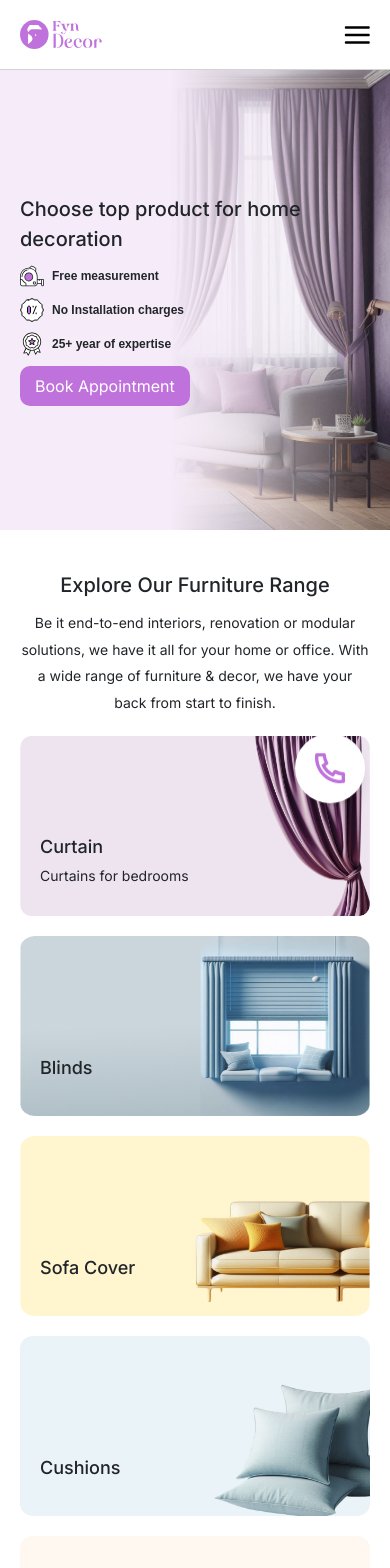
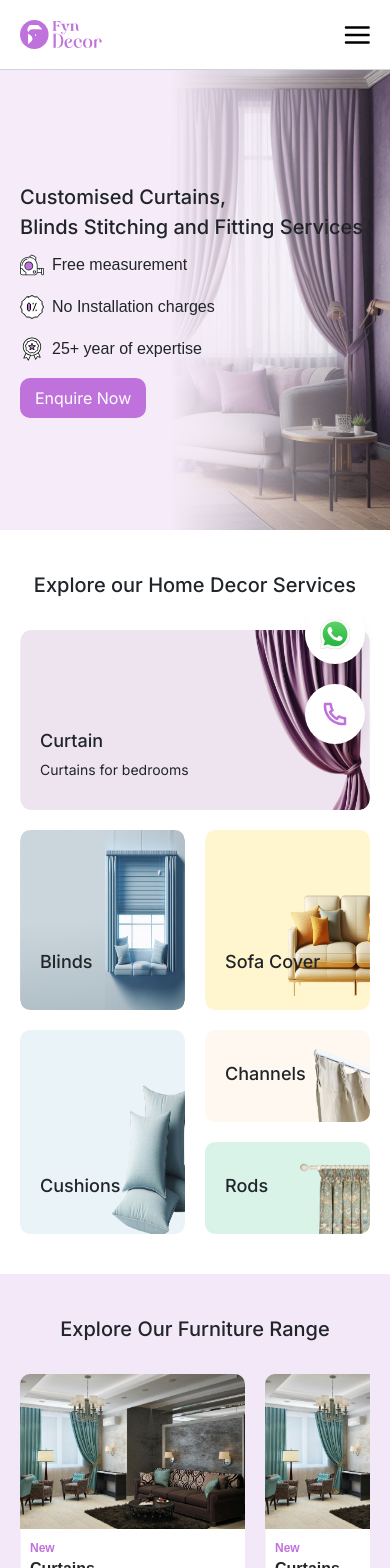
Before and after one commit to rdeepesh/fyndecor-web, a Next.js app: page / in a window 390 px wide. Shown: the top 1568 px of the page. Built offline with nearby package versions, Linux system fonts and the light colour scheme.

Commit message:
fix- mobile/ desktop design change

```diff
--- a/src/app/components/ExploreOurFurnitureRange.tsx
+++ b/src/app/components/ExploreOurFurnitureRange.tsx
@@ -3,20 +3,19 @@ import React from "react";
 const ExploreOurFurnitureRange = () => {
   return (
     <section className="explore__our__furniture__section">
-      <h2>Explore Our Furniture Range</h2>
-      <p>
-        Be it end-to-end interiors, renovation or modular solutions, we have it
-        all for your home or office. With a wide range of furniture & decor, we
-        have your back from start to finish.
+      <h2>Explore our Home Decor Services</h2>
+      <p className="mobile_hide">
+
+Enjoy our expert services to improve the decor of your home. We offer professional installation and perfect crafting for everything. Easily transform your environment with our customized solutions.
       </p>
       <div className="furniture__cards">
         <div className="fancy__card card1">
           <div className="content">
             <h5>Curtain</h5>
             <p>
-              Our team of interior designers have put together ideas across
-              kitchen, bedroom, living room and more, to help you pick a design
-              that will best suit your home interior requirements.
+
+You will get our service in so many ways to decorate your home with Curtains: curtains for bedroom
+, curtain for window, curtain in living room and more.
             </p>
             <p className="mob__p">Curtains for bedrooms</p>
           </div>
@@ -25,8 +24,7 @@ const ExploreOurFurnitureRange = () => {
           <div className="content">
             <h5>Blinds</h5>
             <p>
-              Our team of interior designers have put together ideas across
-              kitchen, bedroom, living room
+          Decorate your home with Blinds- blinds on window, roman blind, zebra blind, roller blind and more.
             </p>
           </div>
         </div>
@@ -34,8 +32,7 @@ const ExploreOurFurnitureRange = () => {
           <div className="content">
             <h5>Sofa Cover</h5>
             <p>
-              Our team of interior designers have put together ideas across
-              kitchen, bedroom, living room
+            Our experts will create a gorgeous cover for your sofa based on the sample you supply.
             </p>
           </div>
         </div>
@@ -45,8 +42,7 @@ const ExploreOurFurnitureRange = () => {
           <div className="content">
             <h5>Cushions</h5>
             <p>
-              Our team of interior designers have put together ideas across
-              kitchen, bedroom, living room and more,
+            Our experts will create a gorgeous cushion cover for your cushion based on the sample you supply.
             </p>
           </div>
         </div>
@@ -54,8 +50,7 @@ const ExploreOurFurnitureRange = () => {
           <div className="content">
             <h5>Channels</h5>
             <p>
-              Our team of interior designers have put together ideas across
-              kitchen, bedroom, living room and more,
+            Our team will also show you samples of channel for curtains so that it will be easier for you to choose.
             </p>
           </div>
         </div>
@@ -63,8 +58,7 @@ const ExploreOurFurnitureRange = () => {
           <div className="content">
             <h5>Rods</h5>
             <p>
-              Our team of interior designers have put together ideas across
-              kitchen, bedroom, living room and more,
+            Our team will also show you samples of rods for curtains so that it will be easier for you to choose.
             </p>
           </div>
         </div>
--- a/src/app/components/ExploreOurFurnitureRange2.tsx
+++ b/src/app/components/ExploreOurFurnitureRange2.tsx
@@ -8,7 +8,7 @@ const ExploreOurFurnitureRange2 = () => {
   return (
     <section className="explore__our__furniture__section__2">
       <h2>Explore Our Furniture Range</h2>
-      <p>
+      <p className="mobile_hide">
         Be it end-to-end interiors, renovation or modular solutions, we have it
         all for your home or office. With a wide range of furniture & decor, we
         have your back from start to finish.
--- a/src/app/components/FAQSection.tsx
+++ b/src/app/components/FAQSection.tsx
@@ -4,7 +4,7 @@ const FAQSection = () => {
   return (
     <section className="faq__section">
       <h2>FAQs About Home Interior Design</h2>
-      <p>
+      <p className="mobile_hide">
         Be it end-to-end interiors, renovation or modular solutions, we have it
         all for your home or office. With a wide range of furniture & decor, we
         have your back from start to finish.
--- a/src/app/components/Footer.tsx
+++ b/src/app/components/Footer.tsx
@@ -1,8 +1,10 @@
 import React from "react";
 import Image from "next/image";
 import logo from "../assets/logo/logo-white.png";
+import whatsappicon from "../assets/icons/whatsapp.svg";
 import Link from "next/link";
 import { ADDRESS, MAIL_ID, MOBILE_NO } from "../utils";
+import { ImageOptimizerCache } from "next/dist/server/image-optimizer";
 
 const Footer = () => {
   const socialMediaLinks = [
@@ -237,10 +239,10 @@ const Footer = () => {
       </div>
       <a
         href="tel:+91 9818010701"
-        className="fixed bg-white rounded-full bottom-[25px] right-[25px] z-50 animate-bounce flex items-center justify-center w-[70px] h-[70px] bg-white hover:bg-[color:var(--primary)] text-[color:var(--primary)] hover:text-[color:var(--white)] transition duration-300 ease-in-out shadow-lg"
+        className="fixed bg-white rounded-full bottom-[100px] right-[25px] z-50 flex items-center justify-center w-[60px] h-[60px] bg-white hover:bg-[color:var(--primary)] text-[color:var(--primary)] hover:text-[color:var(--white)] transition duration-300 ease-in-out shadow-lg"
       >
         <svg
-          className="w-[40px] h-[40px]"
+          className="w-[30px] h-[30px]"
           xmlns="http://www.w3.org/2000/svg"
           viewBox="0 0 24 24"
           fill="currentColor"
@@ -248,6 +250,14 @@ const Footer = () => {
           <path d="M9.36556 10.6821C10.302 12.3288 11.6712 13.698 13.3179 14.6344L14.2024 13.3961C14.4965 12.9845 15.0516 12.8573 15.4956 13.0998C16.9024 13.8683 18.4571 14.3353 20.0789 14.4637C20.599 14.5049 21 14.9389 21 15.4606V19.9234C21 20.4361 20.6122 20.8657 20.1022 20.9181C19.5723 20.9726 19.0377 21 18.5 21C9.93959 21 3 14.0604 3 5.5C3 4.96227 3.02742 4.42771 3.08189 3.89776C3.1343 3.38775 3.56394 3 4.07665 3H8.53942C9.0611 3 9.49513 3.40104 9.5363 3.92109C9.66467 5.54288 10.1317 7.09764 10.9002 8.50444C11.1427 8.9484 11.0155 9.50354 10.6039 9.79757L9.36556 10.6821ZM6.84425 10.0252L8.7442 8.66809C8.20547 7.50514 7.83628 6.27183 7.64727 5H5.00907C5.00303 5.16632 5 5.333 5 5.5C5 12.9558 11.0442 19 18.5 19C18.667 19 18.8337 18.997 19 18.9909V16.3527C17.7282 16.1637 16.4949 15.7945 15.3319 15.2558L13.9748 17.1558C13.4258 16.9425 12.8956 16.6915 12.3874 16.4061L12.3293 16.373C10.3697 15.2587 8.74134 13.6303 7.627 11.6707L7.59394 11.6126C7.30849 11.1044 7.05754 10.5742 6.84425 10.0252Z"></path>
         </svg>
       </a>
+      <a
+        href="https://wa.me/919818010701"
+        className="fixed bg-white rounded-full bottom-[180px] right-[25px] z-50 flex items-center justify-center w-[60px] h-[60px] bg-white hover:bg-[color:var(--primary)] text-[color:var(--primary)] hover:text-[color:var(--white)] transition duration-300 ease-in-out shadow-lg"
+         target="_blank"
+         rel="noopener noreferrer"
+      >
+        <Image className="w-[30px] h-[30px]" src={whatsappicon} alt="whatsapp-logo" />
+      </a>
     </footer>
   );
 };
--- a/src/app/components/HeroSection.tsx
+++ b/src/app/components/HeroSection.tsx
@@ -1,5 +1,10 @@
+import React from 'react';
 
-const HeroSection = () => {
+interface HeroSectionProps {
+  onEnquireNowClick: () => void;
+}
+
+const HeroSection: React.FC<HeroSectionProps> = ({ onEnquireNowClick }) =>  {
   const SVG_01 = () => (
     <svg
       width="24"
@@ -99,12 +104,9 @@ const HeroSection = () => {
   return (
     <section className="hero__section">
       <div className="content">
-        <h2>Choose top product for home decoration </h2>
+        <h1>Customised Curtains, <br className="display_hide_text"/>Blinds Stitching and Fitting Services</h1>
         <p>
-          Be it end-to-end interiors, renovation or modular solutions, we have
-          it all for your home or office. With a wide range of furniture &
-          decor, we have your back from start to finish.
-        </p>
+        We have lots of experience making custom curtains and blinds at FynDecor. Take advantage of our hassle-free, fast shipping and free measuring service.</p>
         <div className="we__provide__section__mob">
           <div className="our__services">
             <SVG_01 />
@@ -119,8 +121,8 @@ const HeroSection = () => {
             <h5>25+ year of expertise</h5>
           </div>
         </div>
-        <button type="button" className="btn">
-          Book Appointment
+        <button type="button" className="btn" onClick={onEnquireNowClick}>
+          Enquire Now
         </button>
       </div>
     </section>
--- a/src/app/components/WeProvideSection.tsx
+++ b/src/app/components/WeProvideSection.tsx
@@ -11,21 +11,21 @@ const WeProvideSection = () => {
         <Image src={freeMeasurement} alt=''/>
         <div className='content'>
             <h5>Free measurement</h5>
-            <p>Free measurement at  your home</p>
+            <p>Free measurement at your location</p>
         </div>
       </div>
       <div className='our__services'>
         <Image src={noInstallationCharges} alt=''/>
         <div className='content'>
             <h5>No Installation charges</h5>
-            <p>Free measurement at  your home</p>
+            <p>Enjoy free installation</p>
         </div>
       </div>
       <div className='our__services'>
         <Image src={yearOfExpertise} alt=''/>
         <div className='content'>
             <h5>25+ year of expertise</h5>
-            <p>Free measurement at  your home</p>
+            <p>25+ years of experience in this line</p>
         </div>
       </div>
     </section>
--- a/src/app/globals.css
+++ b/src/app/globals.css
@@ -55,11 +55,21 @@ body {
   font-size: 16px;
 }
 .btn:hover {
-  background-color: var(--black);
+  border: 1px solid var(--primary);
+  color: var(--primary);
+  background: var(--white);
 }
 /* BUTTON */
 
 /* HEADER */
+.display_hide_text{
+  display: none;
+}
+
+.mobile_hide{
+  display: block;
+}
+
 header.header {
   position: fixed;
   z-index: 999;
@@ -111,7 +121,7 @@ header.header nav ul li a:hover{
 /* HERO_SECTION */
 .hero__section {
   width: 100%;
-  height: 550px;
+  height: 480px;
   background-image: url(assets/images/Hero-Banner.png);
   background-size: 100% 100%;
   background-repeat: no-repeat;
@@ -122,7 +132,7 @@ header.header nav ul li a:hover{
 .hero__section .content {
   max-width: 630px;
 }
-.hero__section .content h2{
+.hero__section .content h1{
   font-size: var(--heading-fs-lg);
   font-weight: var(--fw-medium);
   margin-bottom: 15px;
@@ -744,6 +754,14 @@ header.header nav ul li a:hover{
   .main__wrapper {
     padding-top: var(--header-h-sm);
   }
+  .display_hide_text{
+    display: block;
+  }
+
+  .mobile_hide{
+    display: none;
+  }
+
   header.header{
     padding: 15px var(--container-px-sm);
     height: 70px;
@@ -795,7 +813,7 @@ header.header nav ul li a:hover{
     background-image: url(assets/images/Hero_banner_mob.png);
   }
   /* common heading */
-  .hero__section .content h2,
+  .hero__section .content h1,
   .explore__our__furniture__section h2,
   .explore__our__furniture__section__2 h2,
   .enquiry__form__section .form__wrapper h2,
@@ -834,10 +852,56 @@ header.header nav ul li a:hover{
   .furniture__cards,
   .furniture__cards.row2,
   .furniture__cards__2 {
-    grid-template-columns: auto;
+    /* grid-template-columns: auto; */
     padding-top: 20px;
     gap: 20px;
   }
+
+  .furniture__cards {
+    grid-template-columns: 1fr 1fr;
+    grid-template-areas:
+      "card1 card1"
+      "card2 card3";
+  }
+  .furniture__cards.row2 {
+    display: grid;
+    grid-template-columns: 1fr 1fr;
+    grid-template-areas:
+      "card4 card5"
+      "card4 card6";
+    gap: 20px;
+  }
+
+  .furniture__cards .fancy__card.card1 {
+    grid-area: card1;
+  }
+
+  .furniture__cards .fancy__card.card2 {
+    grid-area: card2;
+  }
+
+  .furniture__cards .fancy__card.card3 {
+    grid-area: card3;
+  }
+  .furniture__cards .fancy__card.card4 {
+    grid-area: card4;
+  }
+
+  .furniture__cards .fancy__card.card5 {
+    min-height: 90px;
+    grid-area: card5;
+  }
+
+  .furniture__cards .fancy__card.card6 {
+    min-height: 90px;
+    grid-area: card6;
+  }
+
+  .furniture__cards .fancy__card .content {
+    width: 100%;
+  }
+
+
   .enquiry__form__section .form__wrapper {
     padding: 30px 20px;
   }
@@ -902,16 +966,17 @@ header.header nav ul li a:hover{
   .we__provide__section__mob .our__services{
     display: flex;
     align-items: center;
-    margin-bottom: 10px;
+    margin-bottom: 16px;
   }
   .we__provide__section__mob .our__services svg{
     width: 24px;
     height: 24px;
   }
   .we__provide__section__mob .our__services h5{
-    font-size: 12px;
+    font-size: 16px;
+    line-height: 26px;
     font-family: var(--ff-montserrat);
-    font-weight: var(--fw-semibold);
+    font-weight: var(--fw-medium);
     margin-left: 8px;
   }
   .furniture__cards .fancy__card{
--- a/src/app/layout.tsx
+++ b/src/app/layout.tsx
@@ -1,6 +1,8 @@
 import type { Metadata } from "next";
 import { Inter } from "next/font/google";
 import "./globals.css";
+import Footer from "./components/Footer";
+import Header from "./components/Header";
 
 const inter = Inter({ subsets: ["latin"] });
 
@@ -16,7 +18,11 @@ export default function RootLayout({
 }>) {
   return (
     <html lang="en">
-      <body className={inter.className}>{children}</body>
+      <body className={inter.className}>
+        <Header />
+        {children}
+        <Footer />
+        </body>
     </html>
   );
 }
--- a/src/app/page.tsx
+++ b/src/app/page.tsx
@@ -1,3 +1,6 @@
+"use client"
+
+import { useRef } from "react";
 import { Suspense } from "react";
 import EnquiryForm from "./components/EnquiryForm";
 import ExploreOurFurnitureRange from "./components/ExploreOurFurnitureRange";
@@ -12,19 +15,32 @@ import FAQSection from "./components/FAQSection";
 import WhyChooseUs from "./components/WhyChooseUs";
 
 export default function Home() {
+  const enquiryFormRef = useRef<HTMLDivElement | null>(null);
+  const scrollToEnquiryForm = () => {
+    if (enquiryFormRef.current) {
+      const offset = 350; // Adjust this value to set the margin
+      const elementPosition = enquiryFormRef.current.getBoundingClientRect().top + window.pageYOffset;
+      const offsetPosition = elementPosition - offset;
+
+      window.scrollTo({
+        top: offsetPosition,
+        behavior: "smooth"
+      });
+    }
+  };
   return (
     <main className="main__wrapper">
-      <Header />
-      <HeroSection />
+      <HeroSection onEnquireNowClick={scrollToEnquiryForm} />
       <WeProvideSection />
       <ExploreOurFurnitureRange />
       <ExploreOurFurnitureRange2 />
-      <EnquiryForm />
+      <div ref={enquiryFormRef}>
+        <EnquiryForm />
+      </div>
       <WhyChooseUs />
       <CustomerFeedback />
       <FAQSection />
       <WeDeliverBestQualitySection />
-      <Footer />
     </main>
   );
 }
```
Also changed, not shown: src/app/components/CustomerFeedback.tsx (+7 -12 lines), src/app/assets/icons/whatsapp.svg (added).
